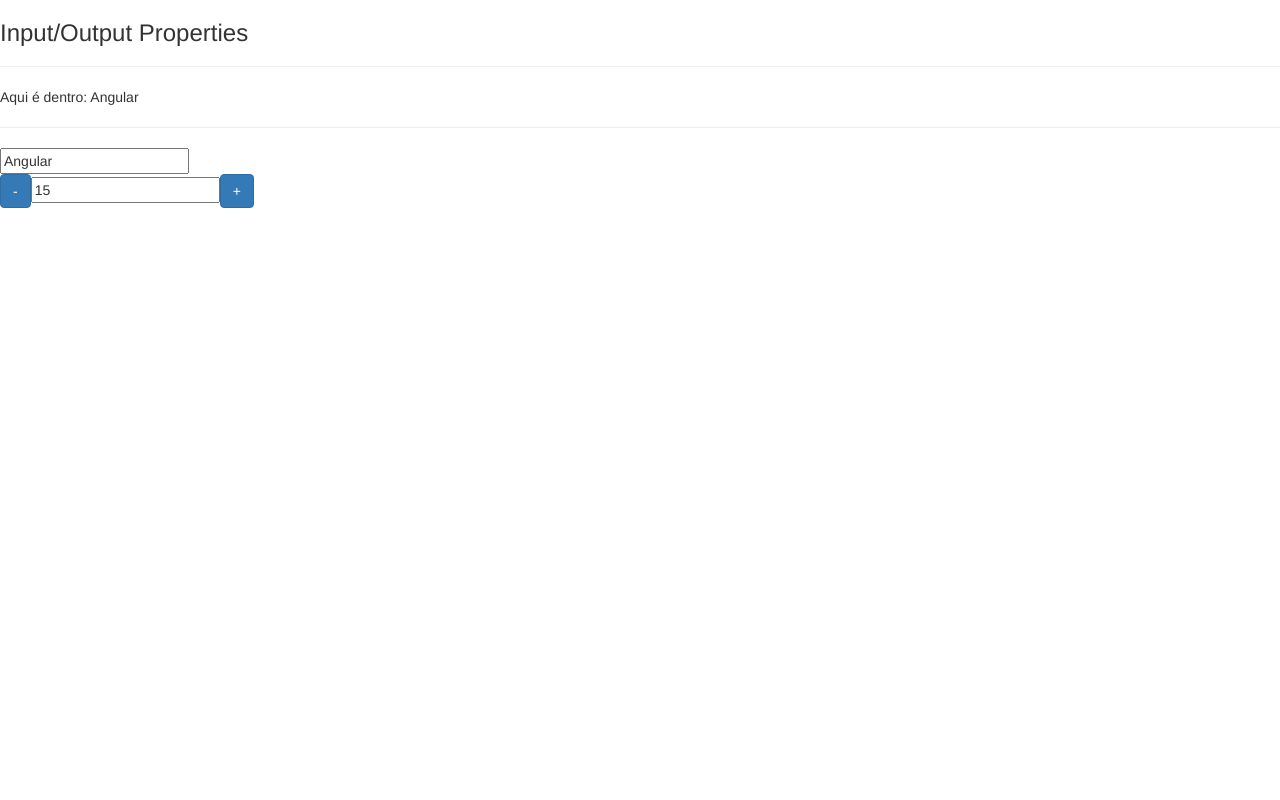
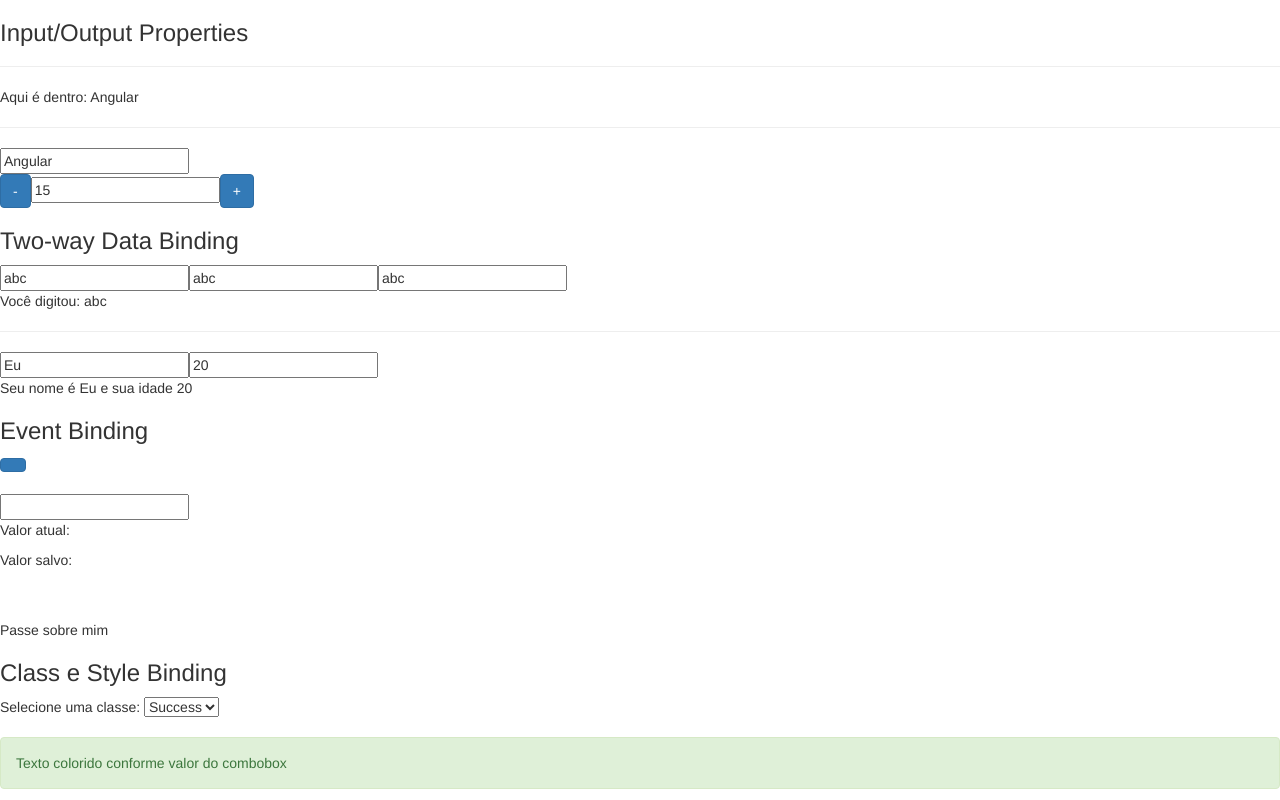
Before and after one commit to yzraeu/angular, an Angular app in the folder data-binding/: page / in a window 1280 px wide. Shown: the top 800 px of the page. Built offline with nearby package versions, Linux system fonts and the light colour scheme.

Commit message:
minor changes

```diff
--- a/data-binding/src/app/data-binding/data-binding.component.html
+++ b/data-binding/src/app/data-binding/data-binding.component.html
@@ -9,8 +9,7 @@
 		<app-contador [valor]="valorInicial" (mudouValor)="onMudouValor($event)"></app-contador>
 	</article>
 </section>
-
-<!-- <section>
+<section>
 	<article>
 		<h3>Two-way Data Binding</h3>
 		<div>
@@ -30,7 +29,6 @@
 		</div>
 	</article>
 </section>
-
 <section>
 	<article>
 		<h3>Event Binding</h3>
@@ -91,6 +89,4 @@
 		<img [src]="urlImagem" alt="">
 		<img bind-src="urlImagem" alt="">
 	</article>
-
-
-</section> -->
+</section>
--- a/data-binding/src/app/data-binding/data-binding.component.ts
+++ b/data-binding/src/app/data-binding/data-binding.component.ts
@@ -9,7 +9,7 @@ export class DataBindingComponent implements OnInit {
   url = 'http://loiane.com';
   cursoAngular = true;
   urlImagem = 'http://lorempixel.com/400/200/sports';
-  buttonMessage = 'Me clique!';
+  mensagemBotao = 'Me clique!';
   contagem = 0;
   valorAtual = '';
   valorSalvo = '';
@@ -40,7 +40,7 @@ export class DataBindingComponent implements OnInit {
 
   botaoClicado() {
     this.contagem++;
-    this.buttonMessage = 'Obrigado ' + this.contagem;
+    this.mensagemBotao = 'Obrigado ' + this.contagem;
   }
 
   teclaPressionada(evento: KeyboardEvent) {
```
